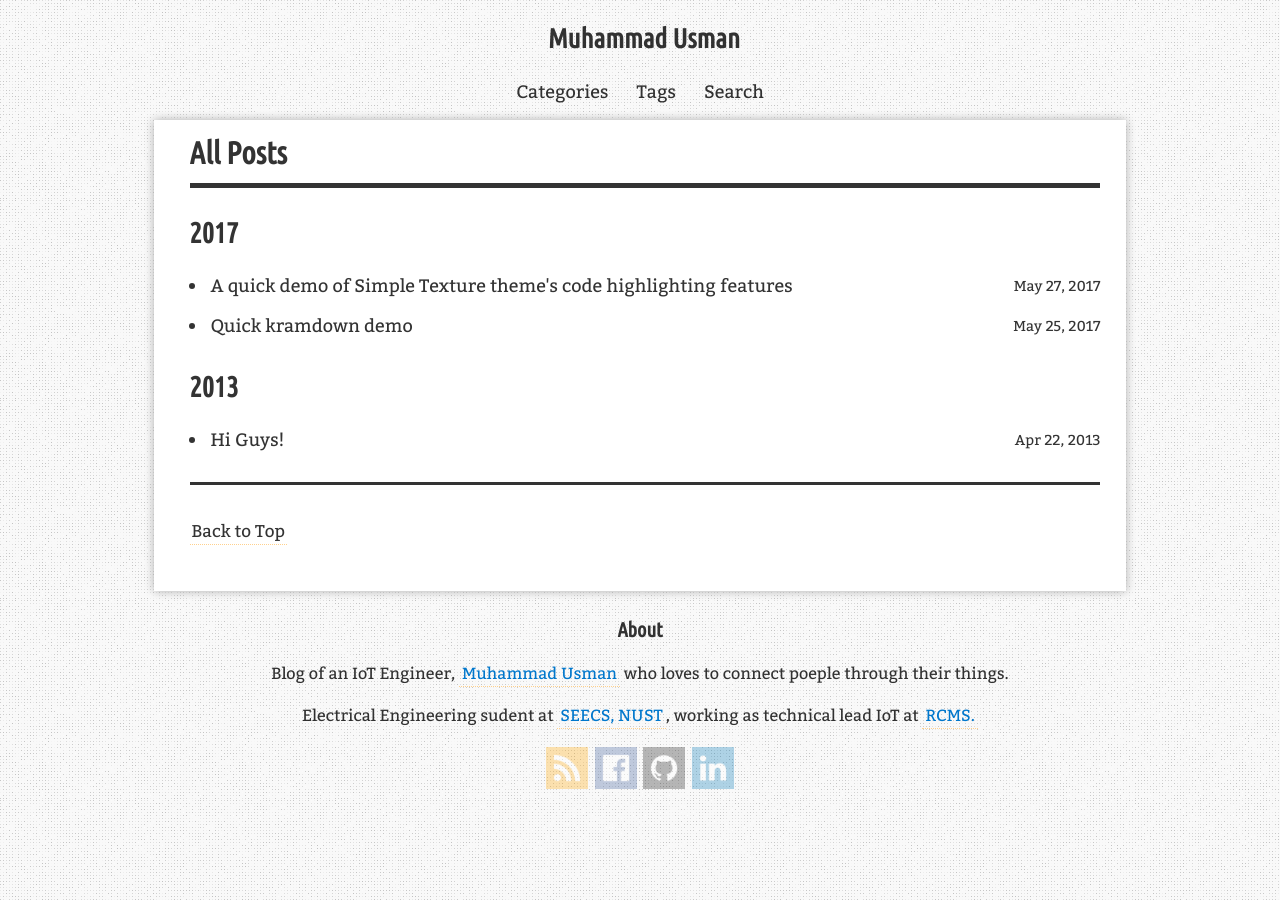
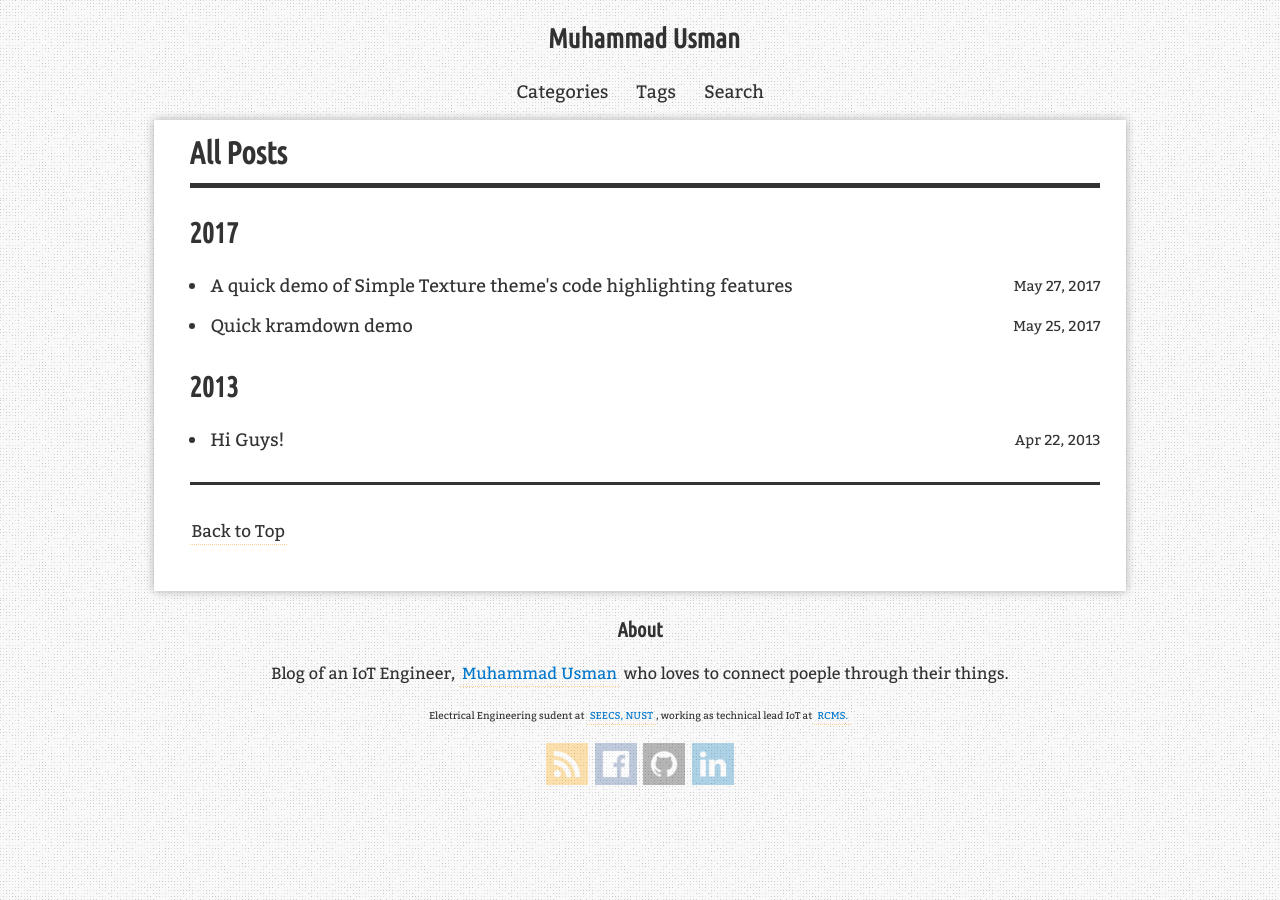
Before and after one commit to abtahir/uthmanhere.github.io, a Jekyll site: the page built from blog/index.html, in a window 1280 px wide. Built offline with Jekyll 4.4.1, drawn with Linux system fonts in a browser that asks for light colours; nearby versions of some CDN libraries; comment, search, counter and statistics services are not loaded.

Commit message:
Update footer.html

```diff
--- a/_includes/blog/footer.html
+++ b/_includes/blog/footer.html
@@ -7,7 +7,7 @@
                     {% if site.blog.footer_content %}
                         <p>Blog of an IoT Engineer, <a href="github.com/uthmanhere/">Muhammad Usman</a> who loves to connect poeple through their things.</p>
                     {% endif %}
-                    <p>Electrical Engineering sudent at <a hrep="http://seecs.nust.edu.pk">SEECS, NUST</a>, working as technical lead IoT at <a href="http://www.nust.edu.pk/INSTITUTIONS/Centers/RCMS/Pages/default.aspx">RCMS.</a></p>
+                    <p style="font-size : 10px">Electrical Engineering sudent at <a hrep="http://seecs.nust.edu.pk">SEECS, NUST</a>, working as technical lead IoT at <a href="http://www.nust.edu.pk/INSTITUTIONS/Centers/RCMS/Pages/default.aspx">RCMS.</a></p>
                 </div>
                 <div class="social-links">
                     {% if site.author.email %}
```
